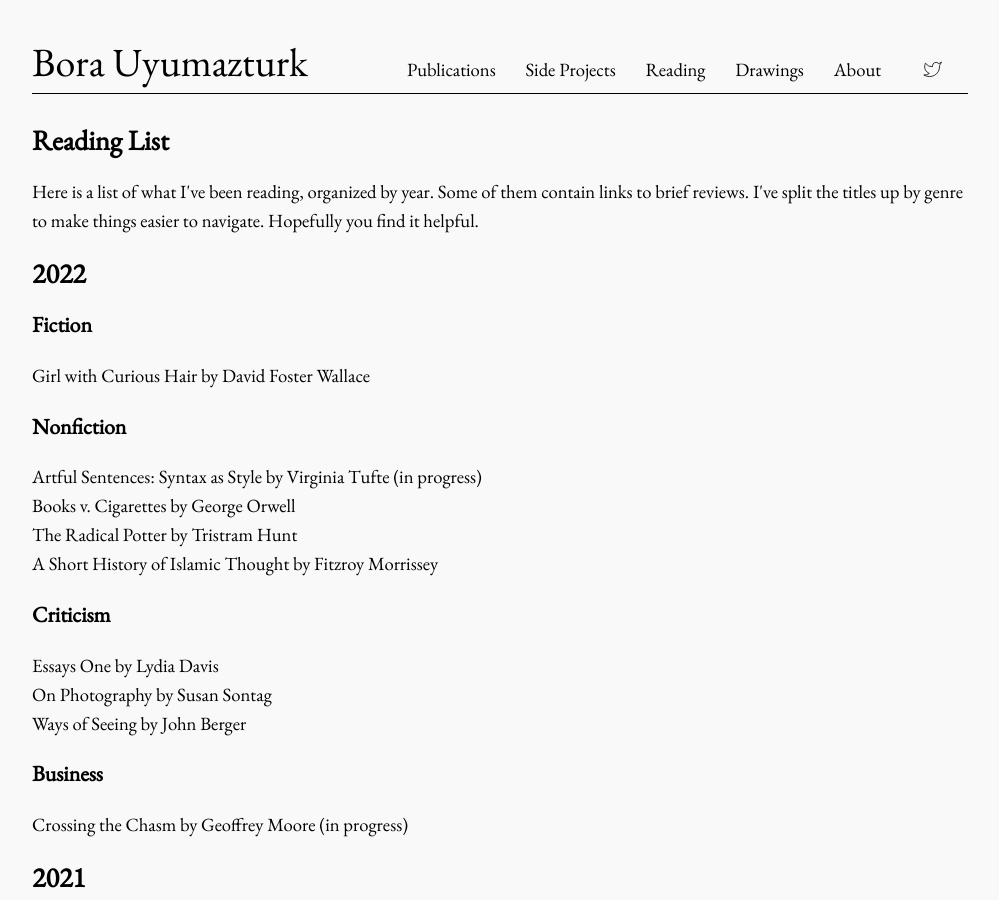
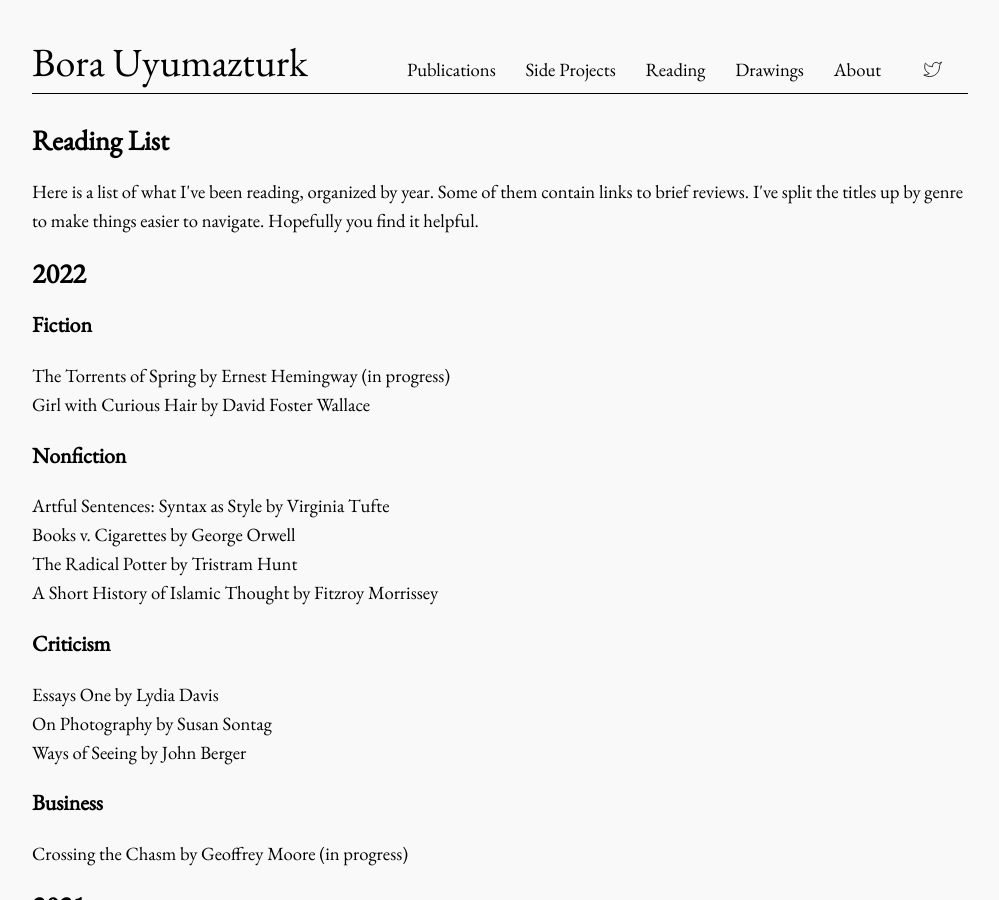
Before and after one commit to bora-uyumazturk/bora-uyumazturk.github.io, a Jekyll site: the page built from reading.html, in a window 1280 px wide and 900 px high. Shown: the whole window, without its empty margins (140-1139 px from the left). Built offline with Jekyll 4.4.1, drawn with Linux system fonts in a browser that asks for light colours.

Commit message:
Update reading.html

```diff
--- a/reading.html
+++ b/reading.html
@@ -16,11 +16,12 @@
 
   <h3>Fiction</h3>
 
+  The Torrents of Spring by Ernest Hemingway (in progress) <br>
   Girl with Curious Hair by David Foster Wallace
 
   <h3>Nonfiction</h3>
 
-  Artful Sentences: Syntax as Style by Virginia Tufte (in progress) <br>
+  Artful Sentences: Syntax as Style by Virginia Tufte <br>
   Books v. Cigarettes by George Orwell <br>
   The Radical Potter by Tristram Hunt <br>
   A Short History of Islamic Thought by Fitzroy Morrissey
```
